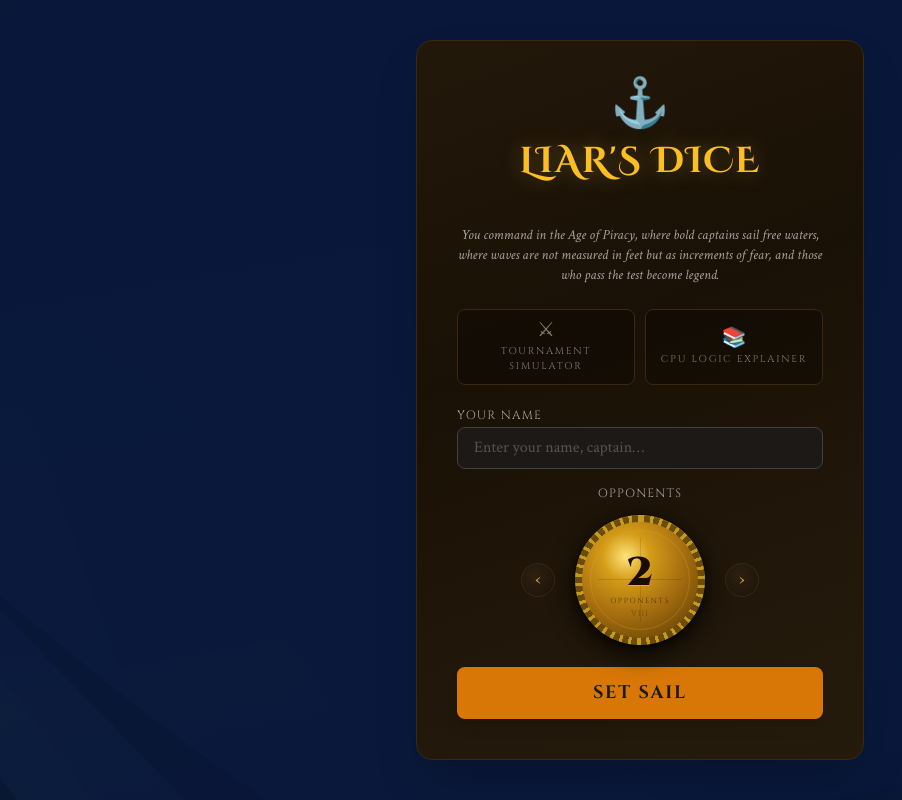
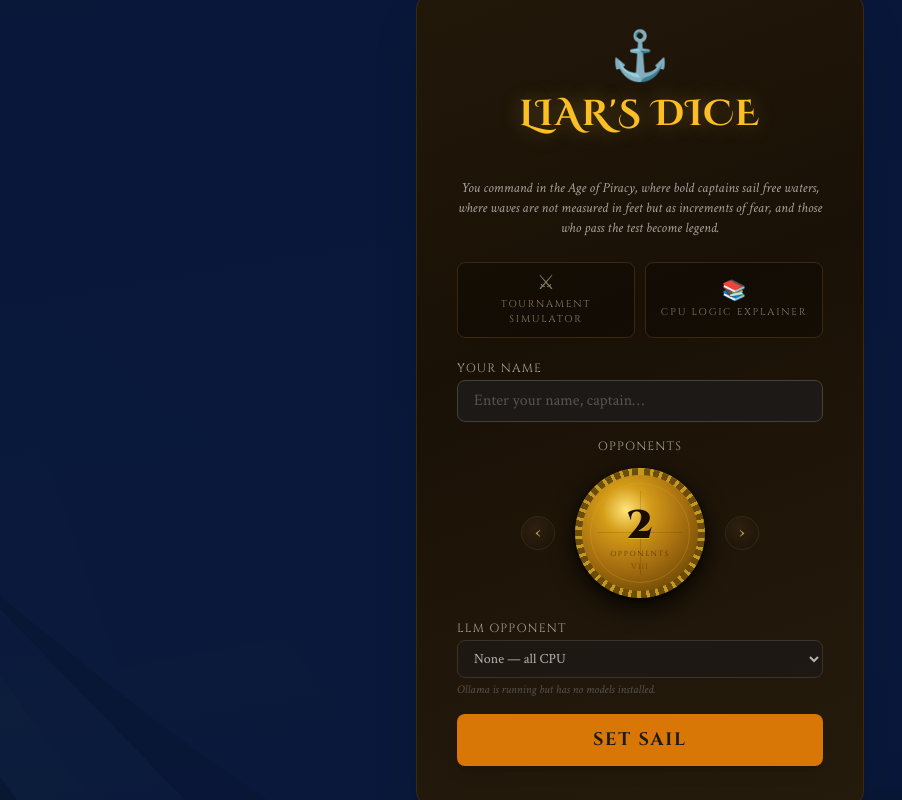
Before and after one commit to kirktobridge/liars_dice_python, a FastAPI app: page / in a window 1280 px wide. Shown: the whole page, without its empty margins (0-902 px from the left). Run offline with FastAPI, Linux system fonts and the light colour scheme; data that the repository does not hold is empty; some libraries are stand-ins or nearby versions.

Commit message:
feat(web): LLM opponent picker with thinking indicator
Lobby exposes a dropdown of locally installed Ollama models; selecting
one swaps a CPU opponent for an LLM-backed player. While that LLM is
deciding, its roster card shows a spinner + "thinking…" label so the
human knows why the round paused.

If Ollama isn't reachable, a START OLLAMA button replaces the dropdown
and POSTs to /llm/start to spawn the daemon. Under WSL we discover the
Windows ollama.exe via /mnt/c interop and bind it to 0.0.0.0; the
default Ollama URL also auto-derives from the WSL gateway IP so the
server can talk to a Windows-side daemon without OLLAMA_URL set.

Co-Authored-By: Claude Opus 4.7 <noreply@anthropic.com>

```diff
--- a/src/LiarsDiceGame.py
+++ b/src/LiarsDiceGame.py
@@ -120,6 +120,7 @@ class LiarsDiceGame:
             logger.debug('turn start | %s | hands: %s', player.name, self._dice_snapshot())
         self._emit('turn_started',
                    player_name=player.name,
+                   player_type=player.player_type,
                    num_dice=player.num_dice,
                    round_num=self.round_num)
 
--- a/src/llm_client.py
+++ b/src/llm_client.py
@@ -12,8 +12,35 @@ logger = logging.getLogger('liars_dice.llm_client')
 _DEFAULT_OLLAMA_URL = 'http://localhost:11434/api/generate'
 
 
+def _wsl_default_gateway() -> 'str | None':
+    """Return the WSL default-route gateway (Windows host IP) if running under WSL."""
+    try:
+        with open('/proc/version') as fh:
+            if 'microsoft' not in fh.read().lower():
+                return None
+    except OSError:
+        return None
+    try:
+        with open('/proc/net/route') as fh:
+            for line in fh.readlines()[1:]:
+                fields = line.split()
+                if len(fields) >= 3 and fields[1] == '00000000':
+                    gw_hex = fields[2]
+                    octets = [str(int(gw_hex[i:i + 2], 16)) for i in (6, 4, 2, 0)]
+                    return '.'.join(octets)
+    except OSError:
+        pass
+    return None
+
+
 def _ollama_url() -> str:
-    return os.environ.get('OLLAMA_URL', _DEFAULT_OLLAMA_URL)
+    env = os.environ.get('OLLAMA_URL')
+    if env:
+        return env
+    gw = _wsl_default_gateway()
+    if gw:
+        return f'http://{gw}:11434/api/generate'
+    return _DEFAULT_OLLAMA_URL
 
 
 # ─────────────────────────────────────────────────────────────────────────────
--- a/web/app.py
+++ b/web/app.py
@@ -67,6 +67,52 @@ async def llm_debug_page():
     return FileResponse(str(BASE / 'templates' / 'llm_debug.html'))
 
 
+@app.get('/llm/models')
+async def llm_models() -> dict:
+    """List locally installed Ollama models, or report unavailability."""
+    import requests
+    from ollama_lifecycle import ollama_base
+    try:
+        r = requests.get(ollama_base() + '/api/tags', timeout=2)
+        r.raise_for_status()
+        names = sorted({m.get('name', '') for m in r.json().get('models', []) if m.get('name')})
+        return {'available': True, 'models': names}
+    except Exception as exc:
+        _log.debug('LLM models lookup failed: %s', exc)
+        return {'available': False, 'models': []}
+
+
+_ollama_proc_lock = threading.Lock()
+_ollama_proc = None  # holds the Popen we spawned, if any
+
+
+@app.post('/llm/start')
+async def llm_start() -> dict:
+    """Spawn `ollama serve` if it isn't already reachable. Returns availability."""
+    from ollama_lifecycle import (
+        ollama_reachable, spawn_ollama_serve, wait_until_reachable,
+    )
+    global _ollama_proc
+    if ollama_reachable():
+        return {'available': True, 'started': False}
+
+    with _ollama_proc_lock:
+        if not ollama_reachable():
+            proc = spawn_ollama_serve()
+            if proc is None:
+                raise HTTPException(
+                    status_code=503,
+                    detail='`ollama` binary not found on PATH; install Ollama first.',
+                )
+            _ollama_proc = proc
+
+    loop = asyncio.get_event_loop()
+    became_reachable = await loop.run_in_executor(None, wait_until_reachable, 30.0)
+    if not became_reachable:
+        raise HTTPException(status_code=504, detail='Ollama did not become reachable within 30s.')
+    return {'available': True, 'started': True}
+
+
 @app.websocket('/ws/llm-debug')
 async def llm_debug_ws(websocket: WebSocket):
     await llm_debug_broadcaster.attach(websocket)
@@ -99,11 +145,13 @@ async def websocket_endpoint(websocket: WebSocket, session_id: str):
 
         human_name: str = join_raw['human_name']
         num_players: int = int(join_raw['num_players'])
+        llm_model_raw = join_raw.get('llm_model')
+        llm_model: str | None = llm_model_raw.strip() if isinstance(llm_model_raw, str) and llm_model_raw.strip() else None
         session = GameSession(num_players=num_players, human_name=human_name,
-                              session_id=session_id)
+                              session_id=session_id, llm_model=llm_model)
         _sessions[session_id] = session
-        _log.info('SESSION_CREATE session=%s player=%r num_players=%d',
-                  session_id[:8], human_name, num_players)
+        _log.info('SESSION_CREATE session=%s player=%r num_players=%d llm=%r',
+                  session_id[:8], human_name, num_players, llm_model)
 
         loop = asyncio.get_event_loop()
 
--- a/web/static/game.js
+++ b/web/static/game.js
@@ -29,6 +29,8 @@ let totalDiceInGame = 20;
 let advisorData     = null;
 let advisorEnabled  = false;
 let humanEliminated = false;
+let storedLlmModel  = '';
+let llmThinkingFor  = null;  // player name currently "thinking" (LLM only)
 
 // ============================================================
 // DOM SHORTHAND
@@ -80,6 +82,14 @@ function renderRoster(snap) {
       const dot = document.createElement('div');
       dot.className = 'player-card-turn pulse-dot';
       card.appendChild(dot);
+    }
+
+    // LLM "thinking…" indicator
+    if (llmThinkingFor === p.name && !isElim) {
+      const think = document.createElement('div');
+      think.className = 'llm-thinking';
+      think.innerHTML = '<span class="llm-spinner"></span><span class="llm-thinking-label">thinking…</span>';
+      card.appendChild(think);
     }
 
     // Pip indicators
@@ -560,21 +570,25 @@ function handleMessage(data) {
 
   // ── Bids ─────────────────────────────────────────────────
   if (t === 'bid_made') {
+    if (llmThinkingFor === event.player_name) llmThinkingFor = null;
     addFeedEntry(`<b style="color:#d0c0a0">${escHtml(event.player_name)}</b> opens: ${event.count}× ${dieBadge(event.face)}`);
     return;
   }
   if (t === 'raise_made') {
+    if (llmThinkingFor === event.player_name) llmThinkingFor = null;
     addFeedEntry(`<b style="color:#d0c0a0">${escHtml(event.player_name)}</b> raises to ${event.count}× ${dieBadge(event.face)}`);
     return;
   }
 
   // ── Challenges / Spot On ─────────────────────────────────
   if (t === 'challenge_called') {
+    if (llmThinkingFor === event.challenger_name) llmThinkingFor = null;
     disableActions();
     addFeedEntry(`⚔ <b style="color:#d0c0a0">${escHtml(event.challenger_name)}</b> calls out <b style="color:#d0c0a0">${escHtml(event.bidder_name)}</b>!`);
     return;
   }
   if (t === 'spot_on_called') {
+    if (llmThinkingFor === event.caller_name) llmThinkingFor = null;
     disableActions();
     addFeedEntry(`🎯 <b style="color:#d0c0a0">${escHtml(event.caller_name)}</b> calls Spot On!`);
     return;
@@ -631,12 +645,14 @@ function handleMessage(data) {
   // ── Round lifecycle ──────────────────────────────────────
   if (t === 'round_started') {
     currentTurnPlayer = null;
+    llmThinkingFor = null;
     addFeedEntry(`<span style="color:#4a4040; font-family:'Cinzel',serif; font-size:0.78rem; letter-spacing:0.1em;">— ROUND ${event.round_num} —</span>`);
     disableActions();
     return;
   }
   if (t === 'turn_started') {
     currentTurnPlayer = event.player_name;
+    llmThinkingFor = event.player_type === 'LLM' ? event.player_name : null;
     if (lastSnapshot) renderRoster(lastSnapshot);
     return;
   }
@@ -687,6 +703,7 @@ function connect(sessionId) {
       type:        'join',
       human_name:  humanName,
       num_players: storedNumPlayers,
+      llm_model:   storedLlmModel || null,
     }));
   };
 
@@ -733,6 +750,8 @@ function initLobby() {
 
     humanName        = name;
     storedNumPlayers = parseInt(numSelect.value) || 3;
+    const llmSelect  = $('llm-model');
+    storedLlmModel   = llmSelect ? llmSelect.value : '';
     startGame();
   });
 
@@ -761,6 +780,7 @@ function startGame() {
   eventLog          = [];
   lastSnapshot      = null;
   humanEliminated   = false;
+  llmThinkingFor    = null;
   totalDiceInGame   = storedNumPlayers * 5;
   const slider = $('bid-count');
   if (slider) { slider.max = totalDiceInGame; slider.value = 2; }
@@ -820,6 +840,87 @@ function initCoinDial() {
   }, { passive: false });
 
   sync();
+}
+
+// ============================================================
+// LLM OPPONENT DROPDOWN
+// ============================================================
+async function fetchLlmModels() {
+  const resp = await fetch('/llm/models');
+  if (!resp.ok) throw new Error('HTTP ' + resp.status);
+  return resp.json();
+}
+
+function renderLlmOpponent(data) {
+  const select   = $('llm-model');
+  const startBtn = $('llm-start-btn');
+  const hint     = $('llm-hint');
+  if (!select || !startBtn) return;
+
+  // Reset
+  select.innerHTML = '<option value="">None — all CPU</option>';
+  select.disabled = false;
+
+  if (!data.available) {
+    select.style.display = 'none';
+    startBtn.style.display = '';
+    if (hint) hint.textContent = 'Ollama is not running.';
+    return;
+  }
+
+  startBtn.style.display = 'none';
+  select.style.display = '';
+
+  if (!Array.isArray(data.models) || data.models.length === 0) {
+    select.disabled = true;
+    if (hint) hint.textContent = 'Ollama is running but has no models installed.';
+    return;
+  }
+
+  for (const name of data.models) {
+    const opt = document.createElement('option');
+    opt.value = name;
+    opt.textContent = name;
+    select.appendChild(opt);
+  }
+  if (hint) hint.textContent = 'One opponent will be powered by the chosen LLM.';
+}
+
+async function initLlmOpponent() {
+  const row      = $('llm-opponent-row');
+  const startBtn = $('llm-start-btn');
+  const hint     = $('llm-hint');
+  if (!row || !startBtn) return;
+
+  startBtn.addEventListener('click', async () => {
+    startBtn.disabled = true;
+    const original = startBtn.textContent;
+    startBtn.textContent = 'STARTING…';
+    if (hint) hint.textContent = 'Spawning ollama serve…';
+    try {
+      const resp = await fetch('/llm/start', { method: 'POST' });
+      if (!resp.ok) {
+        const detail = await resp.json().catch(() => ({}));
+        throw new Error(detail.detail || ('HTTP ' + resp.status));
+      }
+      const data = await fetchLlmModels();
+      renderLlmOpponent(data);
+    } catch (err) {
+      console.warn('Ollama start failed', err);
+      startBtn.disabled = false;
+      startBtn.textContent = original;
+      if (hint) hint.textContent = 'Failed to start Ollama: ' + err.message;
+    }
+  });
+
+  let data;
+  try {
+    data = await fetchLlmModels();
+  } catch (err) {
+    console.warn('LLM models lookup failed', err);
+    data = { available: false, models: [] };
+  }
+  renderLlmOpponent(data);
 }
 
 // ============================================================
@@ -1185,6 +1286,7 @@ document.addEventListener('DOMContentLoaded', () => {
   initBidForm();
   initPlayAgain();
   initAdvisorToggle();
+  initLlmOpponent();
   disableActions();
   updateSliderFill();
 });
--- a/web/templates/index.html
+++ b/web/templates/index.html
@@ -70,6 +70,21 @@
             </div>
             <button type="button" class="coin-arrow" id="coin-next" aria-label="More opponents">&#8250;</button>
           </div>
+        </div>
+
+        <div id="llm-opponent-row">
+          <label class="block text-stone-400 text-xs font-display tracking-widest mb-1">LLM OPPONENT</label>
+          <select id="llm-model" style="display:none;"
+            class="w-full bg-stone-900 border border-stone-700 rounded-lg px-3 py-2 text-stone-100
+                   focus:outline-none focus:border-amber-500 transition-colors text-sm">
+            <option value="">None — all CPU</option>
+          </select>
+          <button id="llm-start-btn" type="button" style="display:none;"
+            class="w-full border border-amber-700 text-amber-400 hover:bg-amber-900/30
+                   font-display text-xs tracking-widest py-2 rounded-lg transition-colors">
+            START OLLAMA
+          </button>
+          <p id="llm-hint" class="text-stone-600 text-xs italic mt-1"></p>
         </div>
 
         <button id="start-btn"
```
Also changed, not shown: src/ollama_lifecycle.py (+29 -2 lines), tests/test_llm_client.py (+1 -0 lines), web/game_session.py (+11 -4 lines), web/static/style.css (+30 -0 lines).
